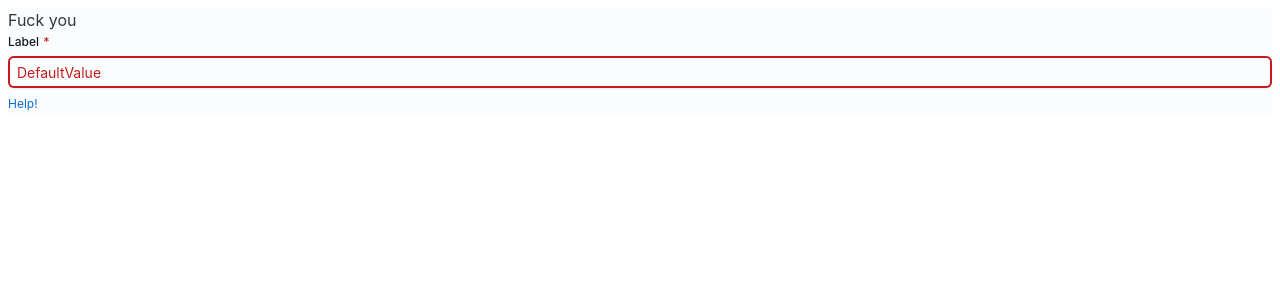
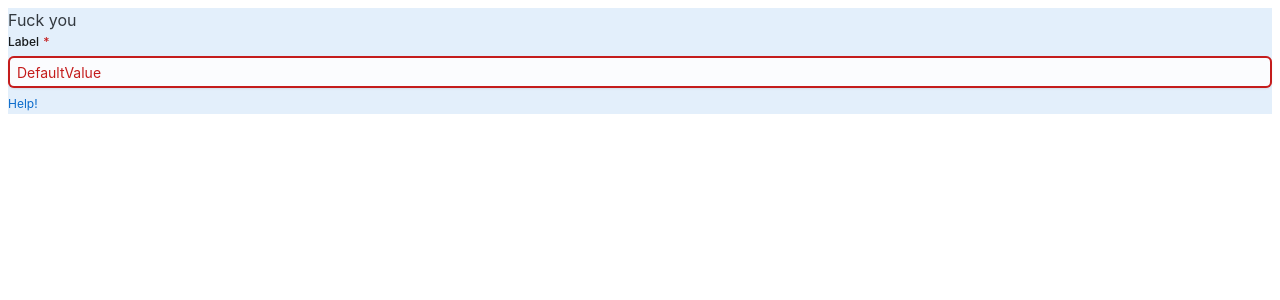
Before and after one commit to caryj567/JoyUI1, a React (Create React App) app: page / in a window 1280 px wide. Shown: the top 300 px of the page. Built offline with nearby package versions, Linux system fonts and the light colour scheme.

Commit message:
Update Center.tsx

```diff
--- a/src/Center.tsx
+++ b/src/Center.tsx
@@ -14,7 +14,7 @@ export default function BasicButtons()
     return (
 
         <Box>
-            <Sheet>
+            <Sheet color="primary" variant="soft">
                 <Typography>Fuck you</Typography>
                 <FormControl id="Id" required size="sm" color="primary">
                     <FormLabel>Label</FormLabel>
```
Lines whose indentation alone changed are shown as unchanged.
